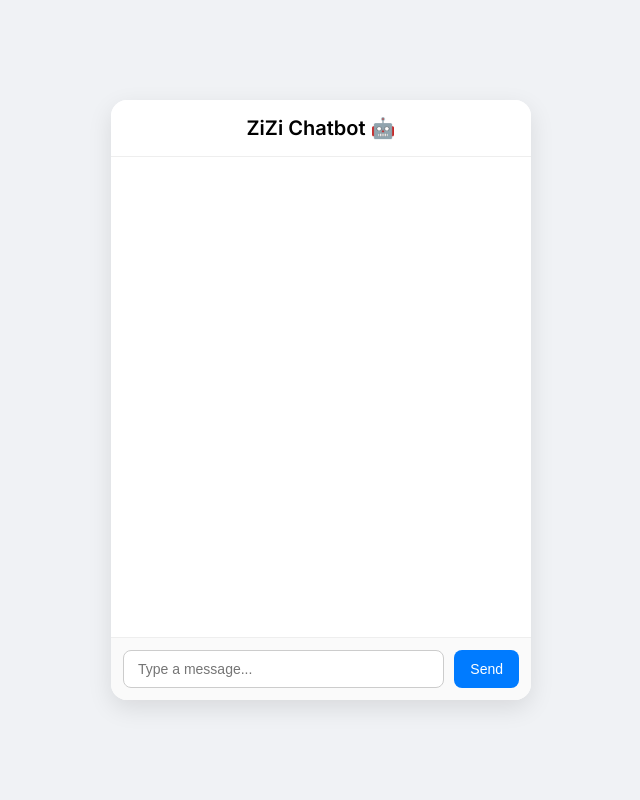
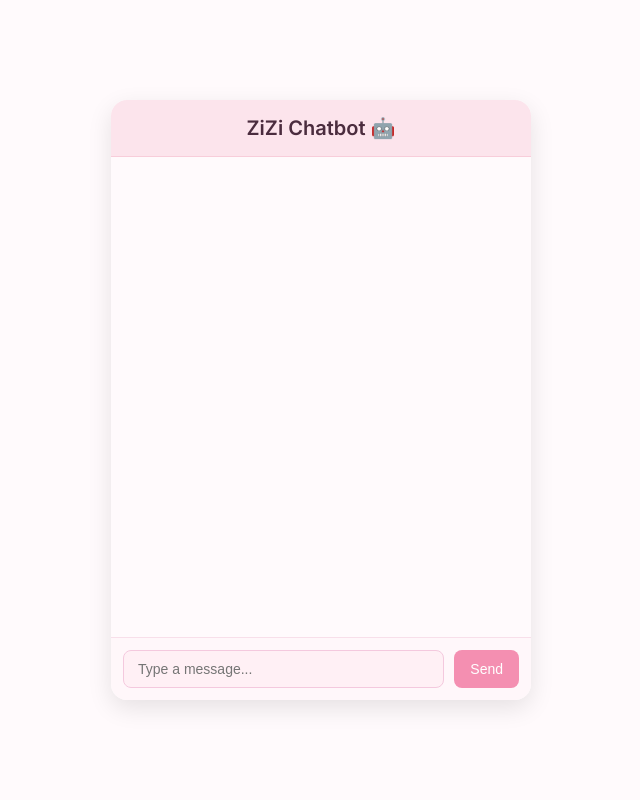
Before and after one commit to GungunRaniSahu/ChatBot, a Flask app: page / in a window 1280 px wide. Shown: the whole page, without its empty margins (319-959 px from the left). Run offline with Flask 3, Linux system fonts and the light colour scheme.

Commit message:
updated ui

```diff
--- a/templates/index.html
+++ b/templates/index.html
@@ -14,7 +14,7 @@
 
 body {
   font-family: 'Inter', sans-serif;
-    background-color: #f0f2f5;
+  background-color: #fffafc; /* blush cream */
   display: flex;
   justify-content: center;
   align-items: center;
@@ -25,7 +25,7 @@
   width: 100%;
   max-width: 420px;
   height: 600px;
-    background-color: #fff;
+  background-color: #ffffff;
   border-radius: 16px;
   box-shadow: 0 8px 24px rgba(0,0,0,0.1);
   display: flex;
@@ -34,12 +34,13 @@
 }
 
 header {
-    background-color: #ffffff;
+  background-color: #fce4ec; /* soft pink header */
   padding: 16px;
   font-size: 1.25rem;
   font-weight: 600;
-    border-bottom: 1px solid #eee;
+  border-bottom: 1px solid #f8cdda;
   text-align: center;
+  color: #4b2c3e;
 }
 
 .chat-container {
@@ -49,6 +50,7 @@
   display: flex;
   flex-direction: column;
   gap: 10px;
+  background-color: #fffafc;
 }
 
 .message {
@@ -65,45 +67,47 @@
 
 .user {
   align-self: flex-end;
-  background: #007bff;
+  background: #f7cfe6; /* blush pink */
   color: #fff;
   border-bottom-right-radius: 4px;
 }
 
 .bot {
   align-self: flex-start;
-  background: #f1f1f1;
-  color: #222;
+  background: #fef1f6; /* super light pink */
+  color: #4b2c3e;
   border-bottom-left-radius: 4px;
 }
 
 .timestamp {
   font-size: 11px;
   margin-top: 5px;
-    color: #888;
+  color: #9c8a95;
 }
 
 .input-area {
   display: flex;
   padding: 12px;
-    border-top: 1px solid #eee;
-    background-color: #fafafa;
+  border-top: 1px solid #f8dfea;
+  background-color: #fff7fa;
 }
 
 input[type="text"] {
   flex: 1;
   padding: 10px 14px;
   font-size: 14px;
-    border: 1px solid #ccc;
+  border: 1px solid #f4c9de;
   border-radius: 8px;
   outline: none;
+  background-color: #fff0f5;
+  color: #4b2c3e;
 }
 
 button {
   margin-left: 10px;
   padding: 10px 16px;
   font-size: 14px;
-    background-color: #007bff;
+  background-color: #f48fb1; /* soft blush */
   color: #fff;
   border: none;
   border-radius: 8px;
@@ -112,7 +116,7 @@
 }
 
 button:hover {
-    background-color: #0056cc;
+  background-color: #ec407a; /* deeper pink */
 }
 
 @keyframes fadeIn {
@@ -126,6 +130,7 @@
     height: 95vh;
   }
 }
+
 </style>
 
 </head>
```
Lines whose indentation alone changed are shown as unchanged.
